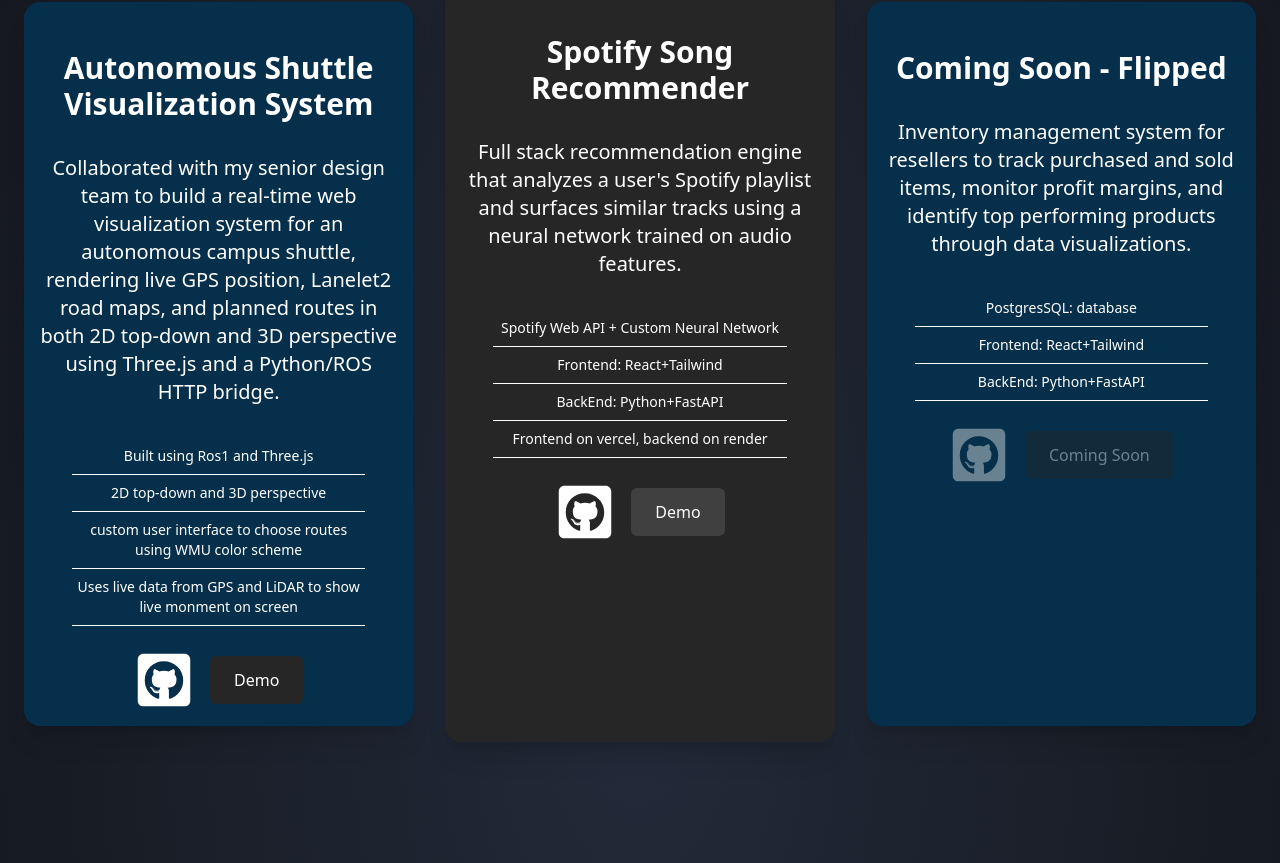
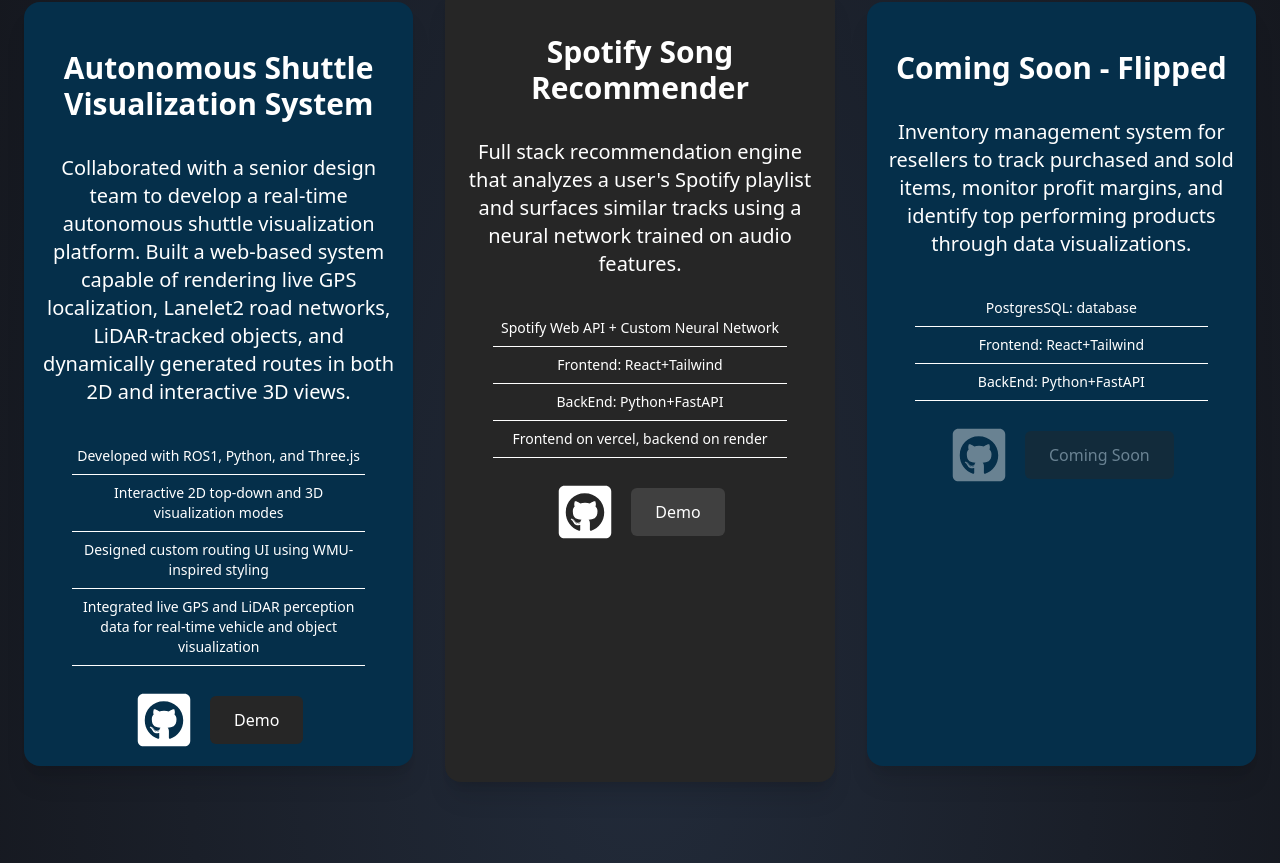
Before and after one commit to Cholito04/porfolio, a React (Vite) app: page / in a window 1280 px wide. Shown: the part 698-1561 px from the top of the page. Built offline with nearby package versions, Linux system fonts and the light colour scheme.

Commit message:
changed git link

```diff
--- a/src/components/Projects.tsx
+++ b/src/components/Projects.tsx
@@ -19,26 +19,27 @@
             </h2>
 
             <p className="text-center text-xl font-light">
-              Collaborated with my senior design team to build a real-time web
-              visualization system for an autonomous campus shuttle, rendering
-              live GPS position, Lanelet2 road maps, and planned routes in both
-              2D top-down and 3D perspective using Three.js and a Python/ROS
-              HTTP bridge.
+              Collaborated with a senior design team to develop a real-time
+              autonomous shuttle visualization platform. Built a web-based
+              system capable of rendering live GPS localization, Lanelet2 road
+              networks, LiDAR-tracked objects, and dynamically generated routes
+              in both 2D and interactive 3D views.
             </p>
 
             <div className="text-center text-sm">
               <p className="py-2 border-b mx-8 mt-8">
-                Built using Ros1 and Three.js
+                Developed with ROS1, Python, and Three.js
               </p>
               <p className="py-2 border-b mx-8">
                 {" "}
-                2D top-down and 3D perspective
+                Interactive 2D top-down and 3D visualization modes
               </p>
               <p className="py-2 border-b mx-8">
-                custom user interface to choose routes using WMU color scheme
+                Designed custom routing UI using WMU-inspired styling
               </p>
               <p className="py-2 border-b mx-8">
-                Uses live data from GPS and LiDAR to show live monment on screen
+                Integrated live GPS and LiDAR perception data for real-time
+                vehicle and object visualization
               </p>
             </div>
 
```
